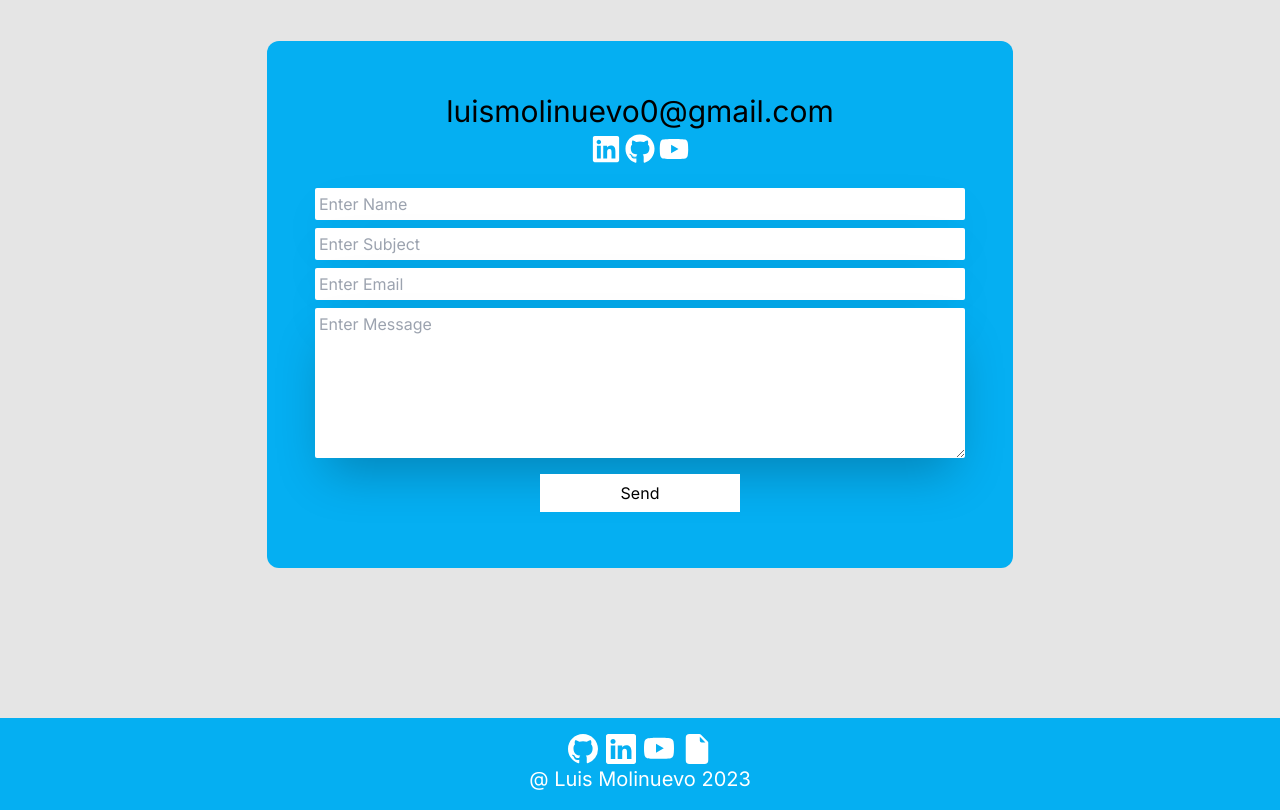
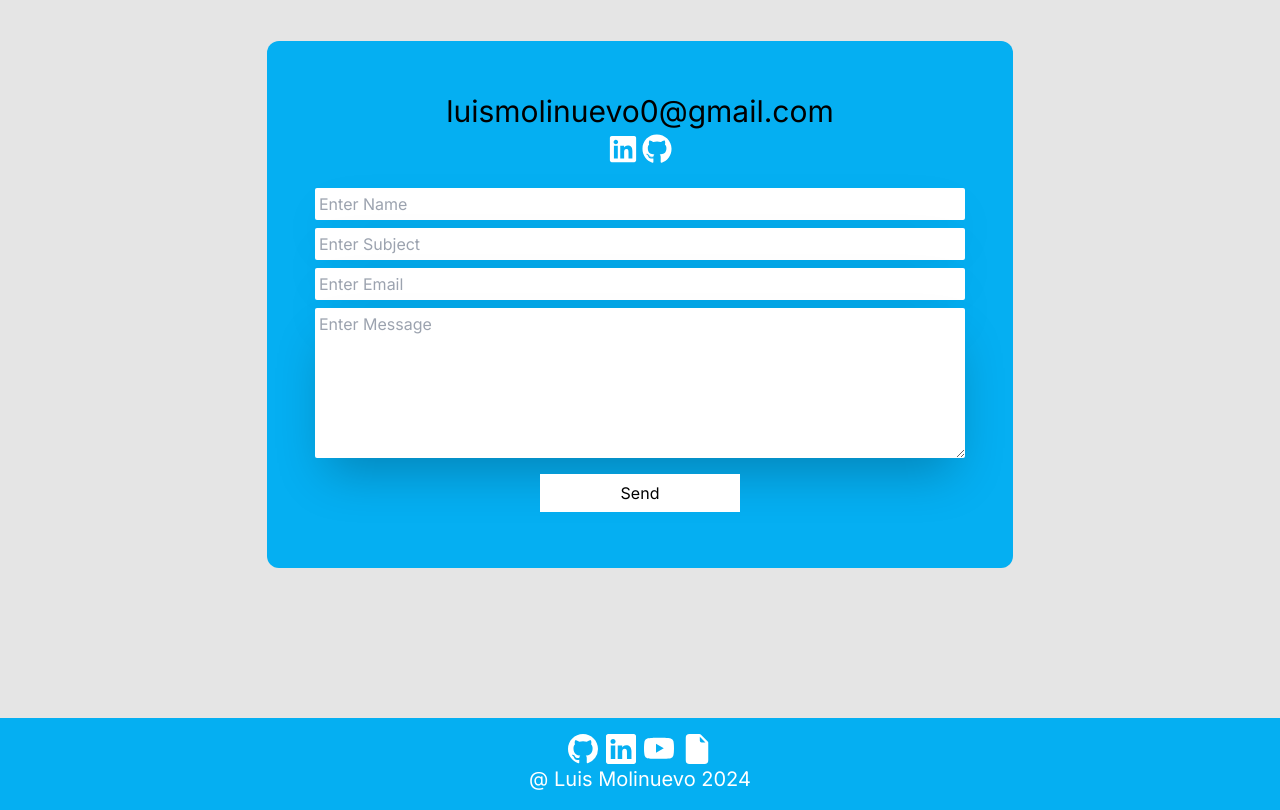
Before and after one commit to luismolinuevo/personal-portfolio, a Next.js app in the folder my-projectnew/: page / in a window 1280 px wide. Shown: the part 3603-4413 px from the top of the page. Built offline with nearby package versions, Linux system fonts and the light colour scheme.

Commit message:
small styles

```diff
--- a/my-projectnew/app/components/PageSections/Contactme.jsx
+++ b/my-projectnew/app/components/PageSections/Contactme.jsx
@@ -80,16 +80,6 @@ export default function ContactMe() {
                     <FaGithub />
                   </li>
                 </a>
-                <a
-                  href="https://www.youtube.com/channel/UCRc-HqHUwj3obUnh4--flGQ"
-                  target="_blank"
-                  rel="noopener noreferrer"
-                  title="Youtube"
-                >
-                  <li>
-                    <FaYoutube />
-                  </li>
-                </a>
               </ul>
             </div>
 
--- a/my-projectnew/app/components/PageSections/Footer.jsx
+++ b/my-projectnew/app/components/PageSections/Footer.jsx
@@ -44,7 +44,7 @@ export default function Footer() {
             <BsFillFileEarmarkFill />
           </a>
         </div>
-        <p className="text-center  text-[20px]">@ Luis Molinuevo 2023</p>
+        <p className="text-center  text-[20px]">@ Luis Molinuevo 2024</p>
       </div>
     </footer>
   );
```
